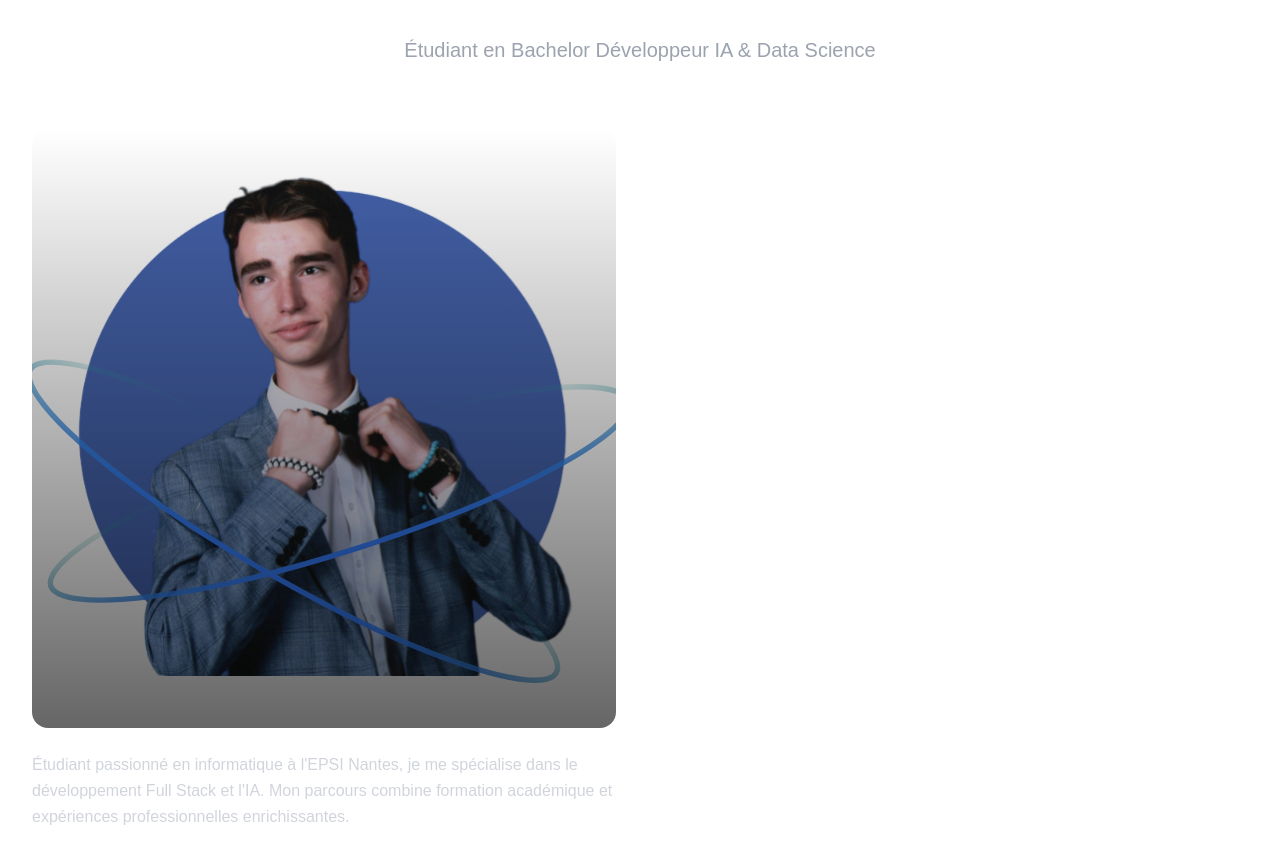
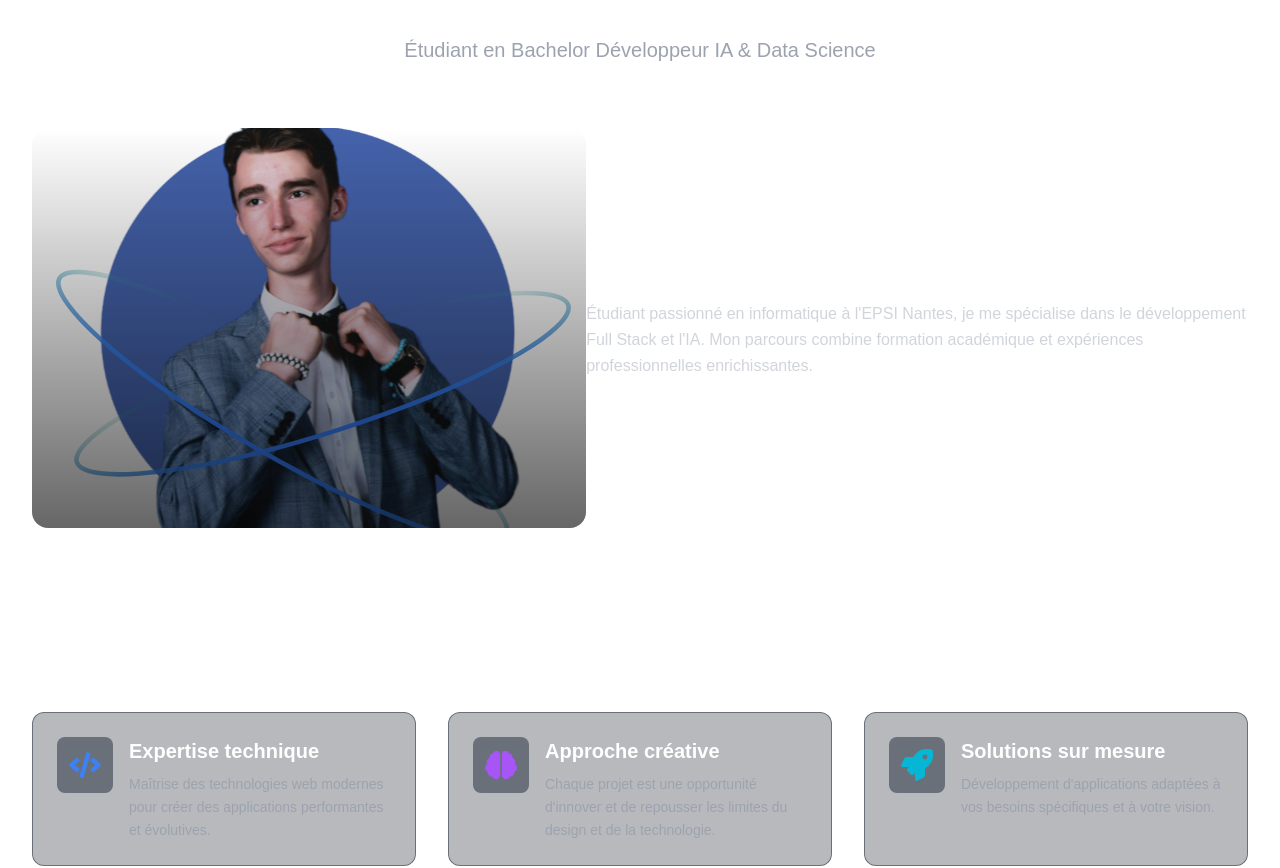
Before and after one commit to D-Seonay/portfolio-matheo-delaunay-2025, a Next.js app: page / in a window 1280 px wide. Shown: the part 920-1788 px from the top of the page. Built offline with nearby package versions, Linux system fonts and the light colour scheme.

Commit message:
edit style

```diff
--- a/src/app/components/AboutMe.tsx
+++ b/src/app/components/AboutMe.tsx
@@ -83,17 +83,21 @@ const AboutMe = () => {
           <p className="text-xl text-gray-400">{content.subtitle}</p>
         </motion.div>
 
-        <div className="grid grid-cols-1 lg:grid-cols-2 gap-12">
+        <div className="grid grid-cols-1">
           {/* Left Column - Profile */}
           <ProfileSection description={content.description} />
 
-          {/* Right Column - Skills */}
+
         </div>
+
+        {/* Features Section */}
+        <FeaturesSection />
+
+        {/* Skills Section */}
         <SkillsSection />
 
 
-        {/* Features Section */}
-        <FeaturesSection />
+
 
         {/* Timeline Section */}
         <TimelineSection
--- a/src/app/components/ProfileSection.tsx
+++ b/src/app/components/ProfileSection.tsx
@@ -11,9 +11,9 @@ const ProfileSection = ({ description }: ProfileSectionProps) => {
       initial={{ opacity: 0, x: -20 }}
       animate={{ opacity: 1, x: 0 }}
       transition={{ duration: 0.5, delay: 0.2 }}
-      className="relative"
+      className="relative flex flex-col sm:flex-row items-center justify-center"
     >
-      <div className="relative h-[600px] w-full rounded-2xl overflow-hidden">
+      <div className="relative h-[400px] w-full rounded-2xl overflow-hidden">
         <Image
           src="/img/pp.svg"
           alt="Profile"
--- a/src/app/components/SkillsSection.tsx
+++ b/src/app/components/SkillsSection.tsx
@@ -127,8 +127,8 @@ const SkillsSection = () => {
               >
                 <div className="flex items-center gap-3 mb-4">
                   <motion.div
-                    initial={{ rotate: 0 }}
-                    whileHover={{ rotate: 360, scale: 1.1 }}
+                    initial={{ scale: 1 }}
+                    whileHover={{ scale: 1.1 }}
                     transition={{ duration: 0.3 }}
                     className={`p-3 rounded-lg bg-gray-800/50 group-hover:bg-opacity-70 transition-all duration-300 ${color.replace('text-', 'bg-')}/10`}
                   >
```
